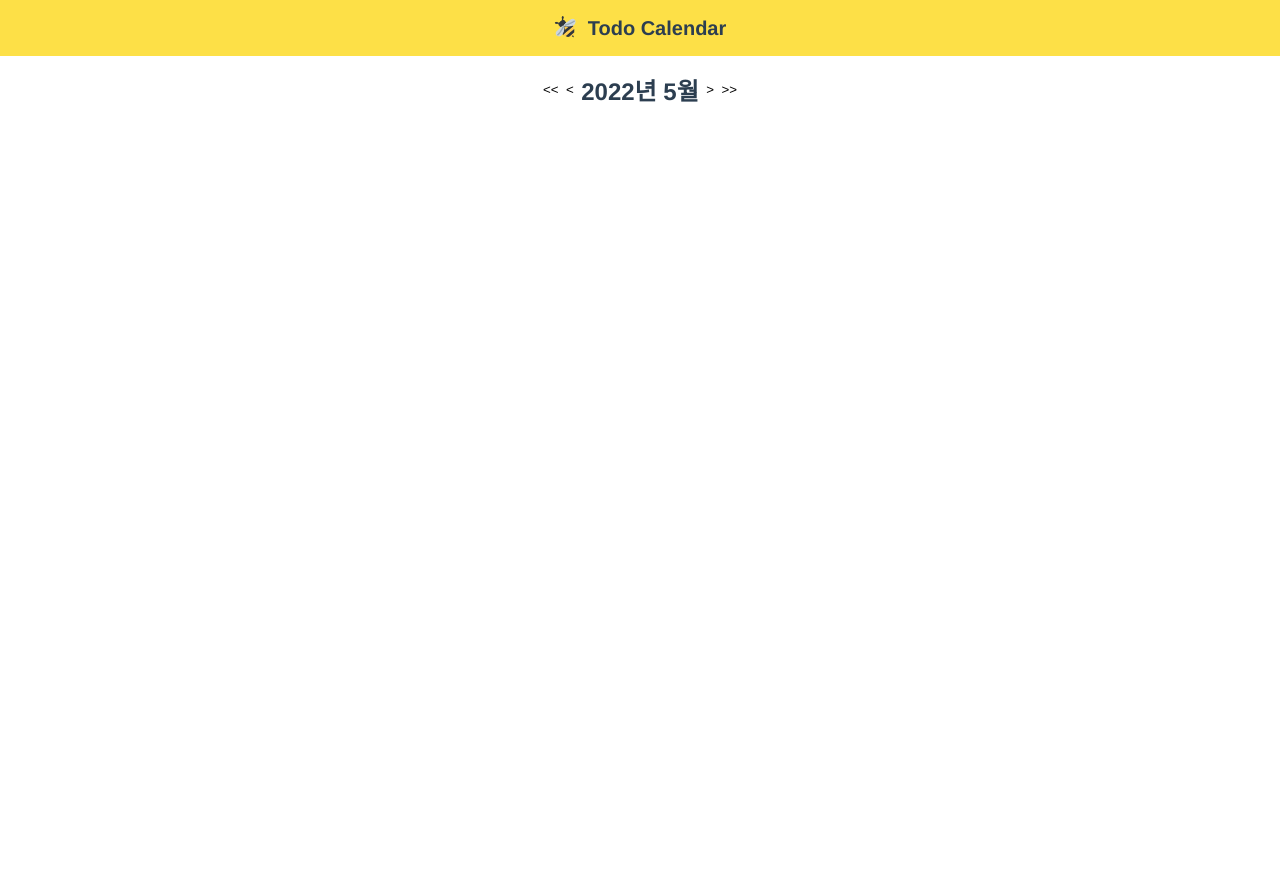
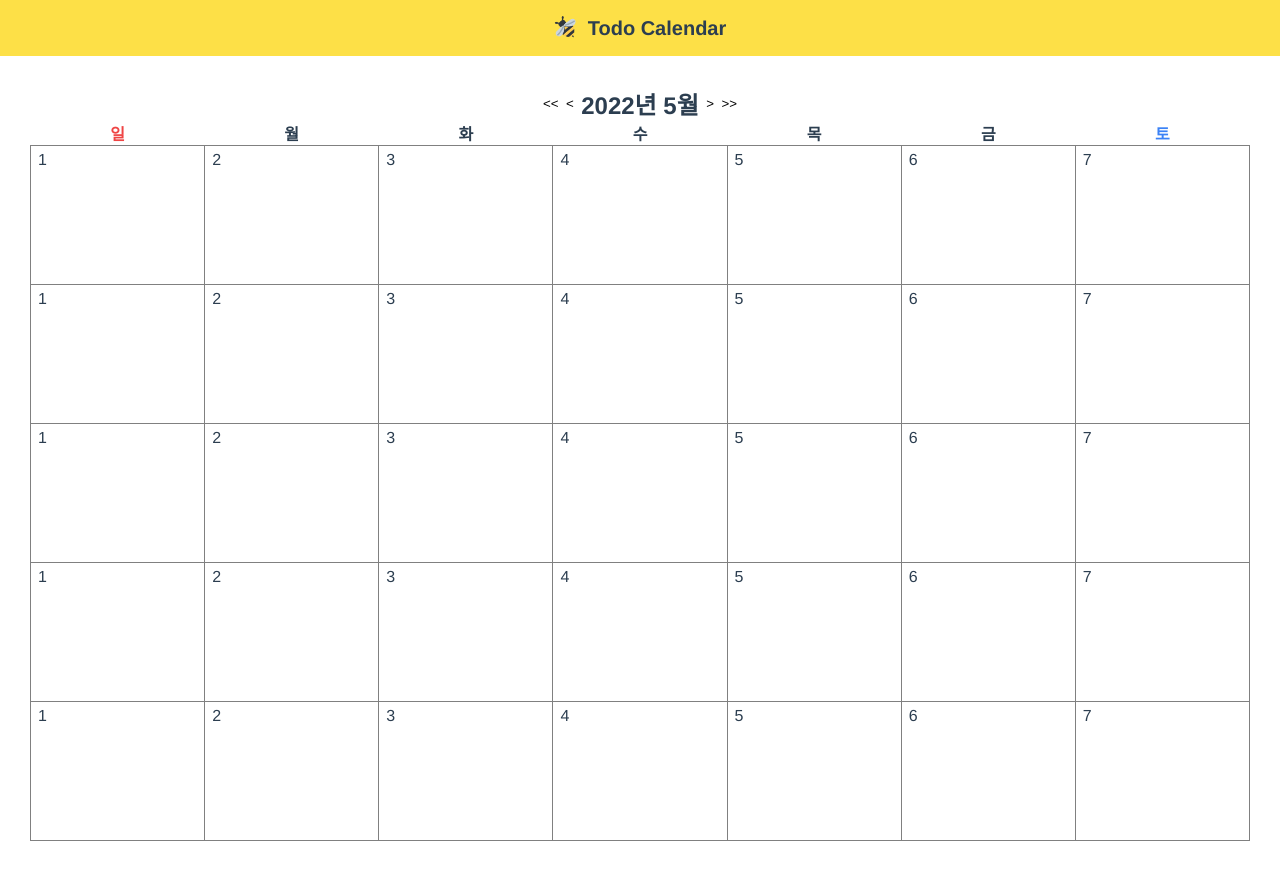
Before and after one commit to jiwlee97/todo, a Vue app: page / in a window 1280 px wide. Before the commit the page ends 800 px from the top, so only its background shows below. Built offline with nearby package versions, Linux system fonts and the light colour scheme.

Commit message:
TodoCalendar에 table 추가

```diff
--- a/src/components/TodoCalendar.vue
+++ b/src/components/TodoCalendar.vue
@@ -7,6 +7,28 @@
       <button @click="nextMonth">&nbsp;&nbsp;&gt;</button>
       <button @click="nextYear">&nbsp;&nbsp;&gt;&gt;</button>
     </div>
+    <table>
+      <thead>
+        <th class="sunday">일</th>
+        <th>월</th>
+        <th>화</th>
+        <th>수</th>
+        <th>목</th>
+        <th>금</th>
+        <th class="saturday">토</th>
+      </thead>
+      <tbody>
+        <tr v-for="num in 5" :key="num">
+          <td><span>1</span></td>
+          <td>2</td>
+          <td>3</td>
+          <td>4</td>
+          <td>5</td>
+          <td>6</td>
+          <td>7</td>
+        </tr>
+      </tbody>
+    </table>
   </section>
 </template>
 
@@ -66,7 +88,7 @@ section {
   display: flex;
   flex-direction: column;
   align-items: center;
-  padding: 16px;
+  padding: 30px;
 }
 .date-title {
   display: flex;
@@ -75,4 +97,23 @@ button {
   border: none;
   background: none;
 }
+.sunday {
+  color: rgb(239 68 68);
+}
+.saturday {
+  color: rgb(59 130 246);
+}
+table {
+  width: 100%;
+  border-spacing: 0;
+  border-collapse: collapse;
+  table-layout: fixed;
+}
+td {
+  border: 1px solid gray;
+  height: 128px;
+  vertical-align: top;
+  text-align: left;
+  padding: 5px 7px;
+}
 </style>
```
